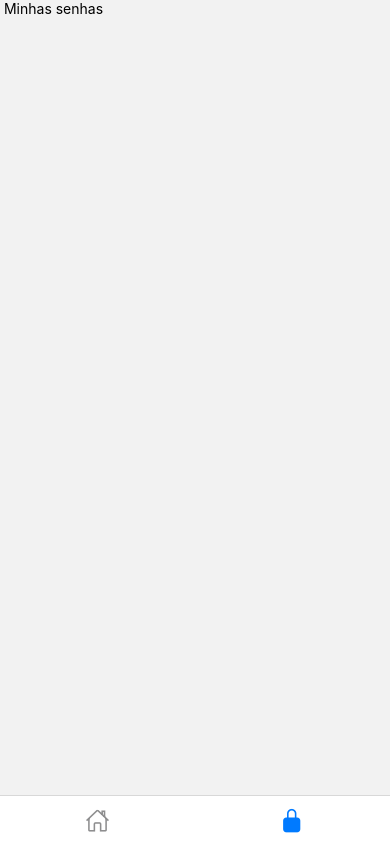
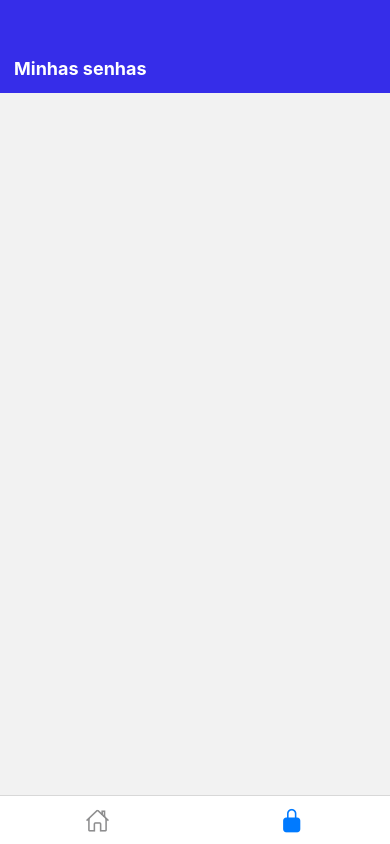
Before and after one commit to brenohp/PassGenerator, a React Native app: screen /passwords in a window 390 px wide. Built offline with nearby package versions, Linux system fonts and the light colour scheme.

Commit message:
Adicionado tela de senhas salvas

```diff
--- a/src/components/modal/index.js
+++ b/src/components/modal/index.js
@@ -7,10 +7,9 @@ export function ModalPassword( { password, handleClose}){
 
     async function handleCopyPassword(){
         await Clipboard.setStringAsync(password)
+        await saveItem("@pass", password)
+
         alert("Senha salva com sucesso!")
-
-
-        await saveItem("@pass", password)
         handleClose();
     }
 
@@ -30,7 +29,7 @@ export function ModalPassword( { password, handleClose}){
                         <Text style={styles.buttonText}>Voltar</Text>
                     </TouchableOpacity>
 
-                    <TouchableOpacity style={[styles.button, styles.buttonSave]}>
+                    <TouchableOpacity style={[styles.button, styles.buttonSave]} onPress={handleCopyPassword}>
                         <Text style={styles.buttonSaveText}>Salvar senha</Text>
                     </TouchableOpacity>
 
--- /dev/null
+++ b/src/pages/passwords/components/passwordItem.js
@@ -0,0 +1,27 @@
+import react from "react";
+import { View, Text, StyleSheet, Pressable } from "react-native";
+
+export function PasswordItem({data, removePassord}) {
+    return(
+
+        <Pressable onLongPress={removePassord} style={styles.container}>
+            <Text style={styles.text}>{data}</Text>
+        </Pressable>
+    );
+}
+
+const styles = StyleSheet.create({
+    container:{
+        backgroundColor: "#0e0e0e",
+        padding: 14,
+        width: "100%",
+        marginBottom: 14,
+        borderRadius: 8,
+        flexDirection: 'row',
+        alignItems: 'center',
+        justifyContent: 'space-between',
+    },
+    text:{
+        color: "#FFF"
+    }
+})
--- a/src/pages/passwords/index.js
+++ b/src/pages/passwords/index.js
@@ -1,13 +1,63 @@
-import { View, Text, StyleSheet } from "react-native";
+import { useState, useEffect } from "react";
+import { View, Text, StyleSheet, FlatList } from "react-native";
+import { SafeAreaView } from "react-native-safe-area-context";
+import { useIsFocused } from "@react-navigation/native";
+import useStorage from "../../hooks/useStorage";
+
+import { PasswordItem } from './components/passwordItem'
 
 export function Passwords(){
+    const [listPasswords, setListPasswords] = useState([])
+    const focused = useIsFocused();
+    const { getItem } = useStorage();
+
+    useEffect(() => {
+        async function loadPasswords(){
+            const passwords = await getItem("@pass")
+            setListPasswords(passwords);
+
+        }
+        loadPasswords();
+    }, [focused])
+
+
     return(
-        <View>
-            <Text> Minhas senhas</Text>
-        </View>
+        <SafeAreaView style={{ flex:1 }}>
+            <View style={styles.header}>
+                <Text style={styles.title}>Minhas senhas</Text>
+            </View>
+
+            <View style={styles.content}>
+                <FlatList
+                style={{ flex:1, paddingTop: 14, }}
+                data={listPasswords}
+                keyExtractor={ (item) =>String(item) }
+                renderItem={ ({ item }) => <PasswordItem data={item}/> }
+                />
+
+            </View>
+
+        </SafeAreaView>
     )
 }
 
 const styles = StyleSheet.create({
+    header:{
+        backgroundColor: "#362de9",
+        paddingTop: 58,
+        paddingBottom: 14,
+        paddingLeft: 14,
+        paddingRight: 14,
+    },
+    title:{
+        fontSize: 18,
+        color: "#FFF",
+        fontWeight: 'bold'
+    },
+    content:{
+        flex:1,
+        paddingLeft: 14,
+        paddingRight: 14,
+    }
 
 })
```
